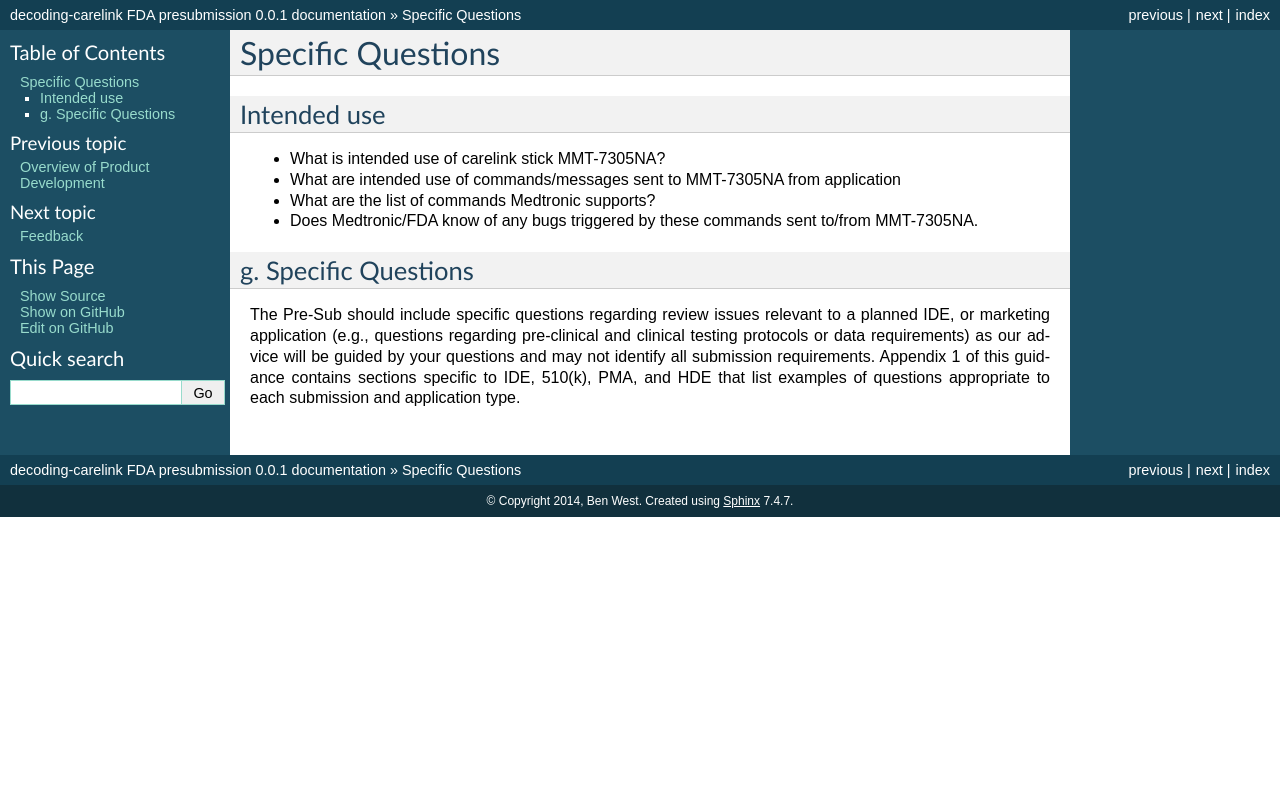
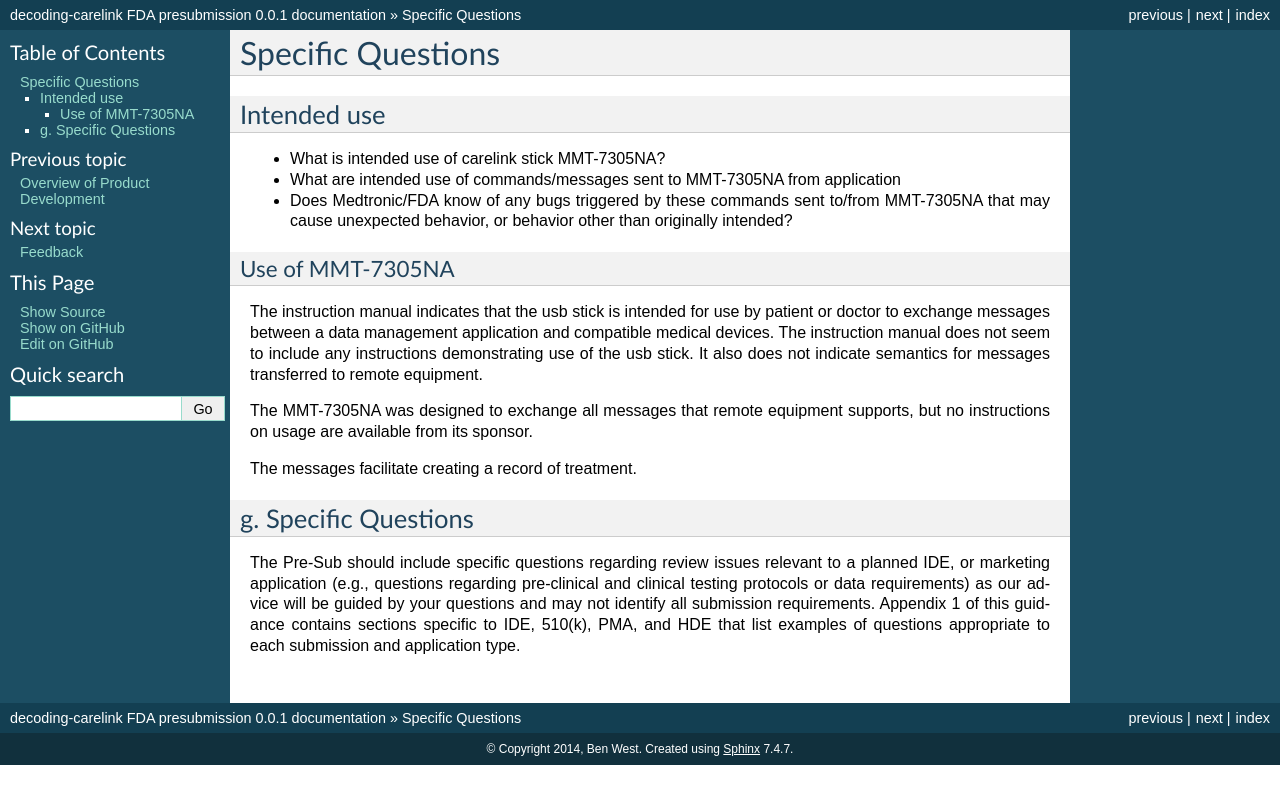
Before and after one commit to nightscout/fda-presubmission, a Sphinx documentation site: the page built from source/05-specific-questions.rst, in a window 1280 px wide. Shown: the top 804 px of the page. Built offline with Sphinx 7.4.7, drawn with Linux system fonts in a browser that asks for light colours; formulas are drawn with MathJax 3; pages that are not in the unit, such as notebooks, are missing from menus.

Commit message:
more material

```diff
--- a/source/05-specific-questions.rst
+++ b/source/05-specific-questions.rst
@@ -3,16 +3,32 @@ Specific Questions
 ==================
 
 Intended use
------------------
+------------
 
 * What is intended use of carelink stick MMT-7305NA?
 * What are intended use of commands/messages sent to MMT-7305NA from
   application
-* What are the list of commands Medtronic supports?
+
 * Does Medtronic/FDA know of any bugs triggered by these commands
-  sent to/from MMT-7305NA.
+  sent to/from MMT-7305NA that may cause unexpected behavior, or
+  behavior other than originally intended?
 
 
+Use of MMT-7305NA
+^^^^^^^^^^^^^^^^^
+
+The instruction manual indicates that the usb stick is intended for
+use by patient or doctor to exchange messages between a data
+management application and compatible medical devices.  The
+instruction manual does not seem to include any instructions
+demonstrating use of the usb stick.  It also does not indicate
+semantics for messages transferred to remote equipment.
+
+The MMT-7305NA was designed to exchange all messages that remote
+equipment supports, but no instructions on usage are available from
+its sponsor.
+
+The messages facilitate creating a record of treatment.
 
 g. Specific Questions
 ---------------------
```
Also changed, not shown: source/02-proposed-use.rst (+21 -0 lines).
